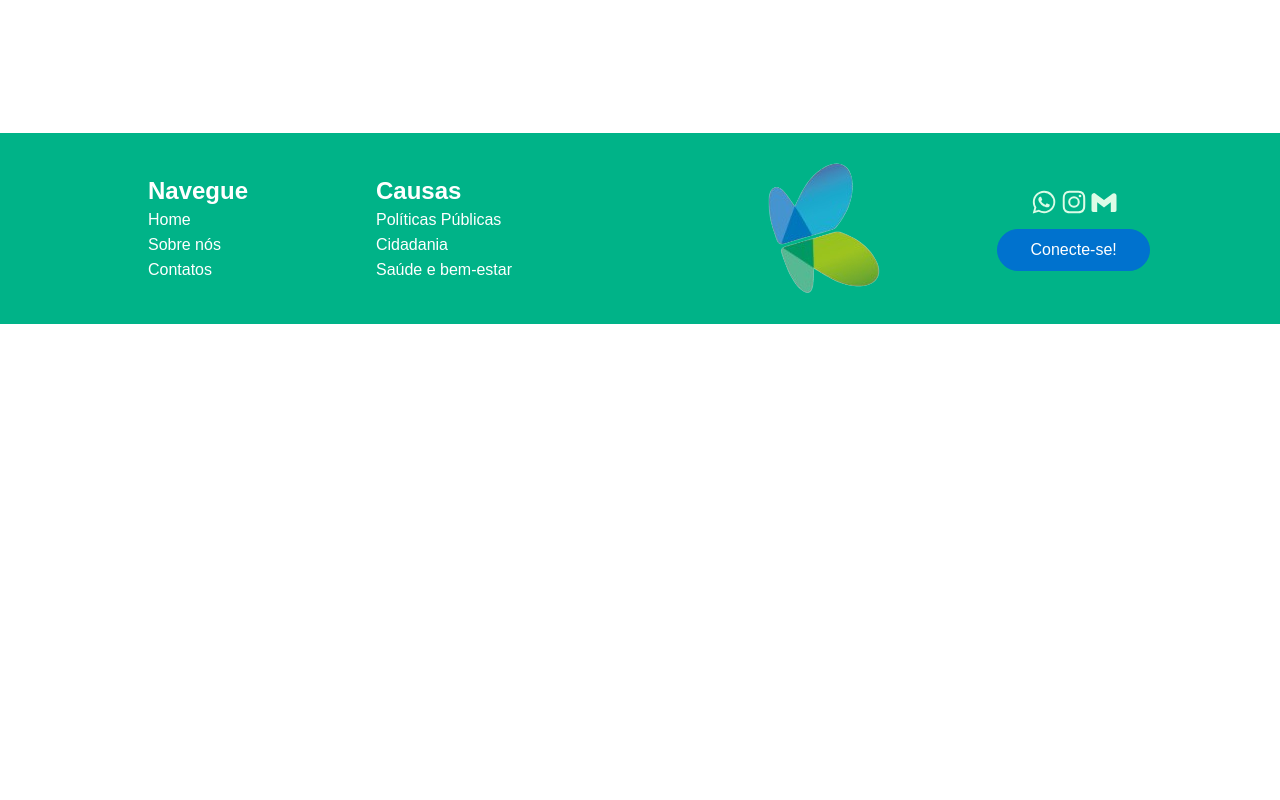
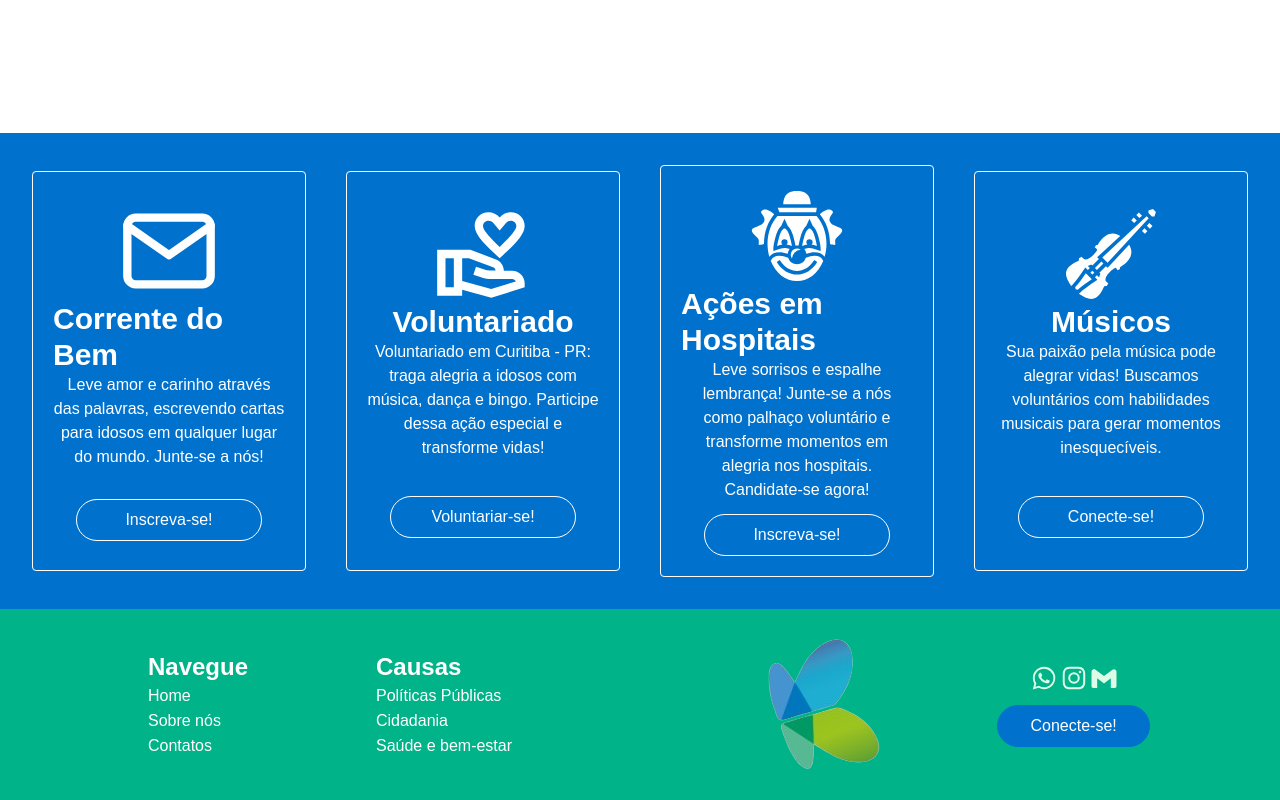
Before and after one commit to ifsp-gru-ext-eco/keralty, a React (Create React App) app: page / in a window 1280 px wide. Shown: the part 667-1467 px from the top of the page. Before the commit the page ends 991 px from the top, so only its background shows below. Built offline with nearby package versions, Linux system fonts and the light colour scheme.

Commit message:
Cards of home

```diff
--- a/src/App.js
+++ b/src/App.js
@@ -4,12 +4,14 @@ import Header from './components/Header';
 import MobHeader from './components/MobHeader.js';
 import Home from './components/Home';
 import Footer from './components/Footer.js'
+import Cards from './components/Cards.js'
 function App() {
   return (
     <Router>
       <Header />
       <MobHeader />
       <Home />
+      <Cards />
       <Footer />
     </Router>
   );
--- /dev/null
+++ b/src/components/Cards.js
@@ -0,0 +1,55 @@
+import { FiMail } from "react-icons/fi";
+import { MdOutlineVolunteerActivism } from "react-icons/md";
+import { GiClown } from "react-icons/gi";
+import { GiViolin } from "react-icons/gi";
+
+
+function Cards(){
+
+    return(
+        <div className="flex justify-evenly lg:flex-row flex-col items-center bg-primary p-8">
+            <div className="flex flex-col p-5 justify-around items-center border rounded border-white flex-1 lg:min-h-[400px]">
+                <div className="flex flex-col justify-around items-center">
+                    <FiMail className="text-white" size={100}/>
+                    <h2 className="text-3xl text-white font-rubik font-bold">Corrente do Bem</h2>
+                    <p className="text-center text-1xl text-white font-rubik">Leve amor e carinho através das palavras, escrevendo cartas para idosos em qualquer lugar do mundo. Junte-se a nós!</p>
+                </div>
+                <div className="mt-3 w-[80%]">
+                        <a href="arrumar-aqui"><button className="border w-full p-2 pr-8 pl-8 rounded-full border-white text-white font-rubik cursor-pointer hover:bg-white hover:text-primary bg-primary transition">Inscreva-se!</button></a>
+                    </div>
+            </div>
+            <div className="lg:ml-10 lg:mt-0 mt-10 flex flex-col p-5 justify-around items-center border rounded border-white flex-1 lg:min-h-[400px]">
+                <div className="flex flex-col justify-around items-center">
+                    <MdOutlineVolunteerActivism className="text-white" size={100}/>
+                    <h2 className="text-3xl text-white font-rubik font-bold">Voluntariado</h2>
+                    <p className="text-center text-1xl text-white font-rubik">Voluntariado em Curitiba - PR: traga alegria a idosos com música, dança e bingo. Participe dessa ação especial e transforme vidas!</p>
+                </div>
+                <div className="mt-3 w-[80%]">
+                        <a href="arrumar-aqui"><button className="w-full border p-2 pr-8 pl-8 rounded-full border-white text-white font-rubik cursor-pointer hover:bg-white hover:text-primary bg-primary transition">Voluntariar-se!</button></a>
+                    </div>
+            </div>
+            <div className="lg:ml-10 lg:mt-0 mt-10 flex flex-col p-5 justify-around items-center border rounded border-white flex-1 lg:min-h-[400px]">
+                <div className="flex flex-col justify-around items-center">
+                    <GiClown className="text-white" size={100}/>
+                    <h2 className="text-3xl text-white font-rubik font-bold">Ações em Hospitais</h2>
+                    <p className="text-center text-1xl text-white font-rubik">Leve sorrisos e espalhe lembrança! Junte-se a nós como palhaço voluntário e transforme momentos em alegria nos hospitais. Candidate-se agora!</p>
+                </div>
+                <div className="mt-3 w-[80%]">
+                        <a href="arrumar-aqui"><button className="w-full border p-2 pr-8 pl-8 rounded-full border-white text-white font-rubik cursor-pointer hover:bg-white hover:text-primary bg-primary transition">Inscreva-se!</button></a>
+                    </div>
+            </div>
+            <div className="lg:ml-10 lg:mt-0 mt-10 flex flex-col p-5 justify-around items-center border rounded border-white flex-1 lg:min-h-[400px]">
+                <div className="flex flex-col justify-around items-center">
+                    <GiViolin className="text-white" size={100}/>
+                    <h2 className="text-3xl text-white font-rubik font-bold">Músicos</h2>
+                    <p className="text-center text-1xl text-white font-rubik">Sua paixão pela música pode alegrar vidas! Buscamos voluntários com habilidades musicais para gerar momentos inesquecíveis.</p>
+                </div>
+                <div className="mt-3 w-[80%]">
+                        <a href="arrumar-aqui"><button className="w-full border p-2 pr-8 pl-8 rounded-full border-white text-white font-rubik cursor-pointer hover:bg-white hover:text-primary bg-primary transition">Conecte-se!</button></a>
+                    </div>
+            </div>
+        </div>
+    )
+}
+
+export default Cards;
```
